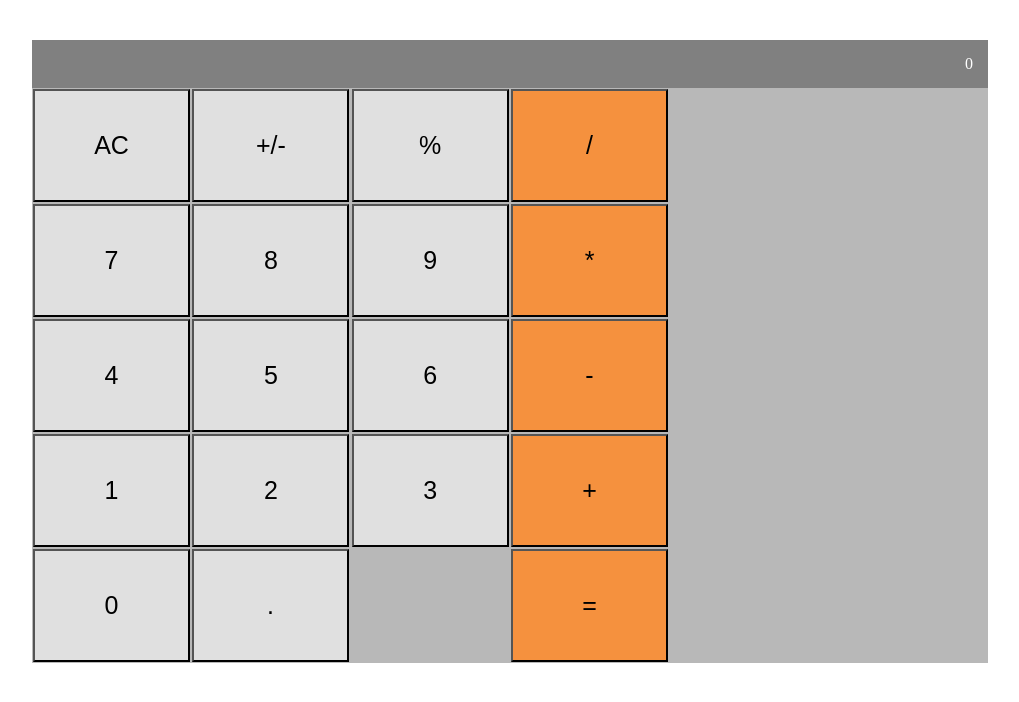
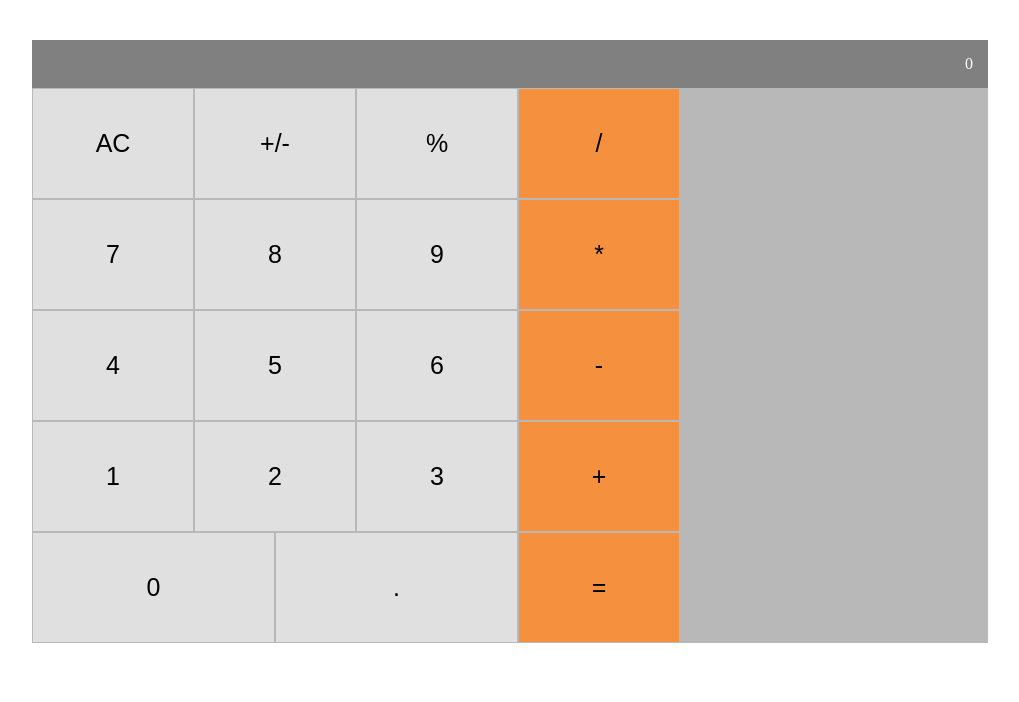
Before and after one commit to alexander16108/react-math-calculator, a React (Create React App) app: page / in a window 1280 px wide. Shown: the top 702 px of the page, without its empty margins (224-1243 px from the left). Built offline with nearby package versions, Linux system fonts and the light colour scheme.

Commit message:
styling new and introducted button changes in the project

```diff
--- a/src/index.css
+++ b/src/index.css
@@ -19,18 +19,18 @@
   display: flex;
 }
 
-.calc-btn,
-.calc-btn1,
-.calc-btn2 {
-  width: 157px;
+button {
+  width: 160px;
   padding: 40px;
   background-color: #e0e0e0;
   margin: 1px;
   text-align: center;
   font-size: 25px;
+  border: none;
+  cursor: pointer;
 }
 
-.calc-greyBtn2 .calc-btn1 {
+.calc-greyBtn2 button {
   width: 100%;
 }
 
@@ -41,6 +41,6 @@
   text-align: center;
 }
 
-.orange-btn .calc-btn {
+.orange-btn button {
   background-color: #f5913e;
 }
```
